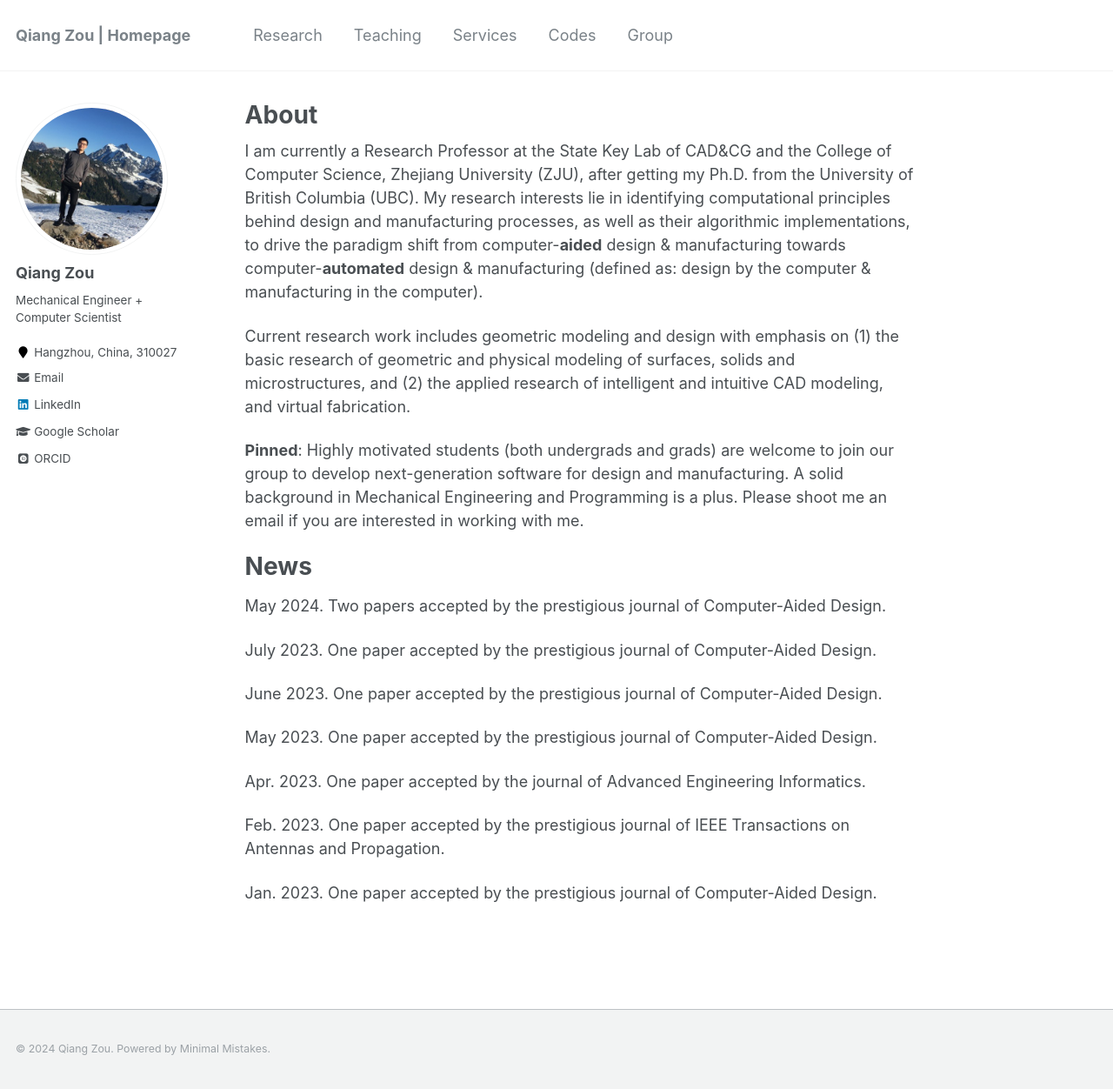
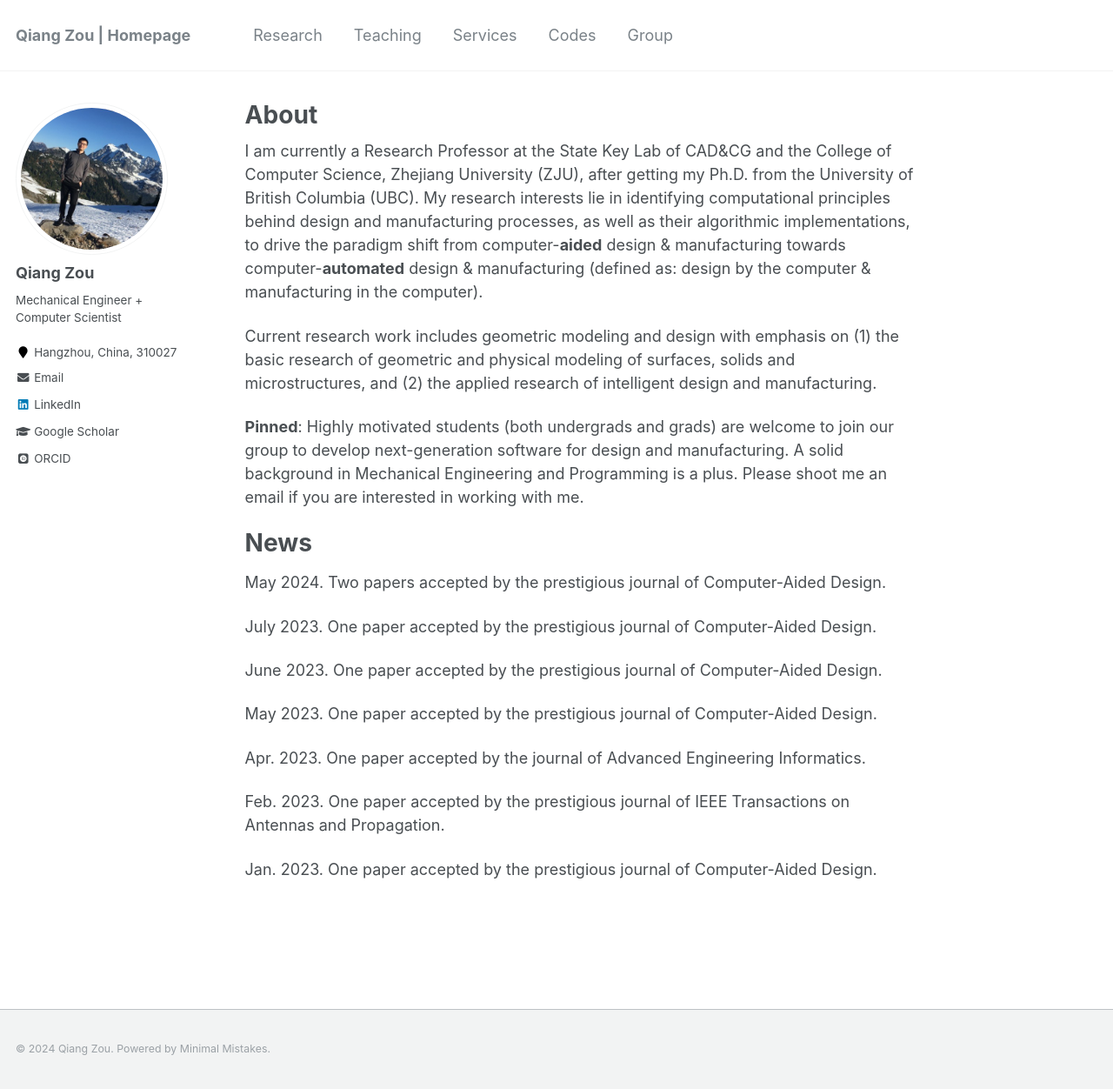
Before and after one commit to Qiang-Zou/Qiang-Zou.github.io, a Jekyll site: the page built from _pages/about.md, in a window 1280 px wide and 1252 px high. Shown: the whole window at 87% size. Built offline with Jekyll 4.4.1, drawn with Linux system fonts in a browser that asks for light colours; some web fonts are replaced.

Commit message:
Update about.md

```diff
--- a/_pages/about.md
+++ b/_pages/about.md
@@ -10,7 +10,7 @@ redirect_from:
 
 I am currently a Research Professor at the State Key Lab of CAD&CG and the College of Computer Science, Zhejiang University (ZJU), after getting my Ph.D. from the University of British Columbia (UBC). My research interests lie in identifying computational principles behind design and manufacturing processes, as well as their algorithmic implementations, to drive the paradigm shift from computer-**aided** design & manufacturing towards computer-**automated** design & manufacturing (defined as: design by the computer & manufacturing in the computer).
 
-Current research work includes geometric modeling and design with emphasis on (1) the basic research of geometric and physical modeling of surfaces, solids and microstructures, and (2) the applied research of intelligent and intuitive CAD modeling, and virtual fabrication.
+Current research work includes geometric modeling and design with emphasis on (1) the basic research of geometric and physical modeling of surfaces, solids and microstructures, and (2) the applied research of intelligent design and manufacturing.
 
 **Pinned**: Highly motivated students (both undergrads and grads) are welcome to join our group to develop next-generation software for design and manufacturing. A solid background in Mechanical Engineering and Programming is a plus. Please shoot me an email if you are interested in working with me.
 
```
